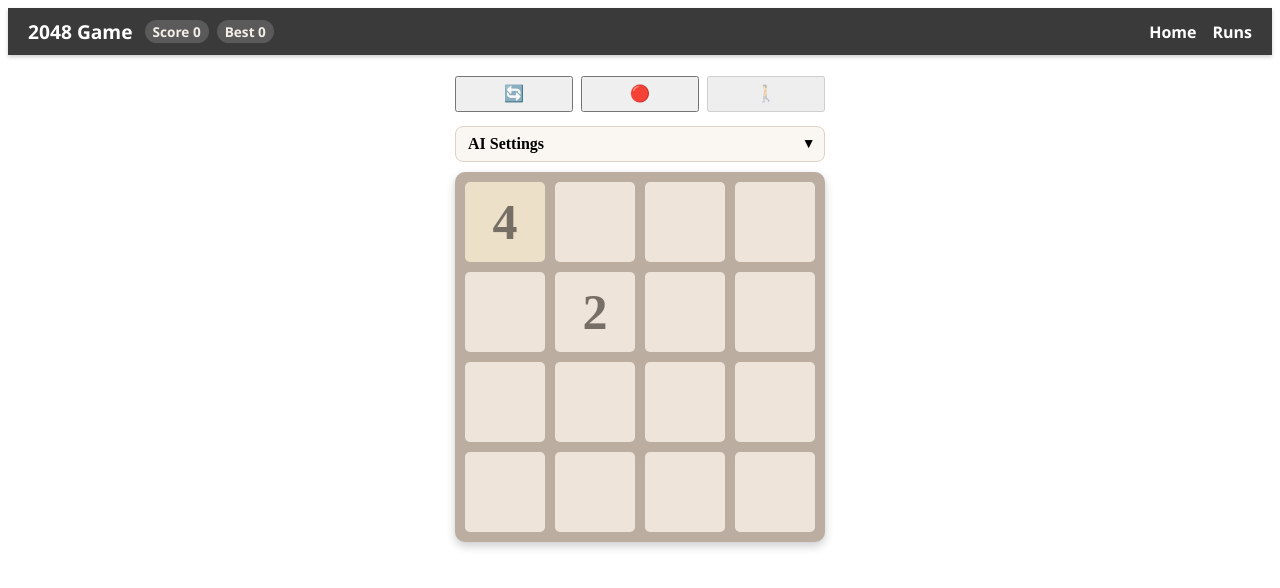
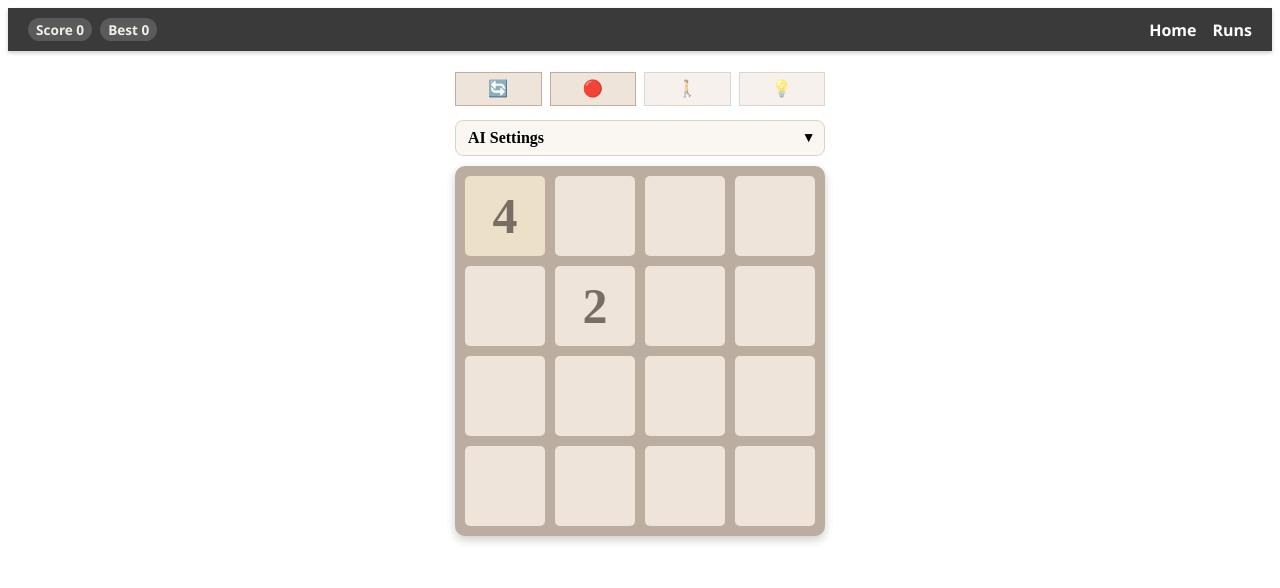
Before and after one commit to zvweiss/2048-Angular, an Angular app: page / in a window 1280 px wide. Shown: the top 588 px of the page. Built offline with nearby package versions, Linux system fonts and the light colour scheme; no server answers.

Commit message:
Add hint overlay and refine UI

```diff
--- a/src/app/components/navbar/navbar.component.css
+++ b/src/app/components/navbar/navbar.component.css
@@ -13,14 +13,7 @@
 .nav-left {
   display: flex;
   align-items: center;
-  gap: 12px;
   min-width: 0;
-}
-
-.logo {
-  font-size: 1.2rem;
-  font-weight: bold;
-  white-space: nowrap;
 }
 
 .nav-scores {
@@ -60,10 +53,6 @@
     padding: 8px 12px;
   }
 
-  .logo {
-    font-size: 1rem;
-  }
-
   .best-chip {
     display: none;
   }
--- a/src/app/components/navbar/navbar.component.html
+++ b/src/app/components/navbar/navbar.component.html
@@ -1,6 +1,5 @@
 <nav class="navbar">
   <div class="nav-left">
-    <div class="logo">2048 Game</div>
     <div class="nav-scores">
       <span class="score-chip">Score {{ score$ | async }}</span>
       <span class="score-chip best-chip">Best {{ bestScore$ | async }}</span>
--- a/src/app/pages/game-page/game-page.component.css
+++ b/src/app/pages/game-page/game-page.component.css
@@ -43,6 +43,13 @@
   font-size: 1.02rem;
   padding: 0.4rem 0.7rem;
   flex: 1;
+  background: #eee4da;
+  border: 1px solid #bfae9f;
+  color: #1f150f;
+}
+
+.controls button:disabled {
+  opacity: 0.5;
 }
 
 .ai-controls {
@@ -74,18 +81,13 @@
 
 .ai-controls .ai-speed {
   display: grid;
-  grid-template-columns: 90px 1fr 64px;
+  grid-template-columns: 140px 1fr;
   align-items: center;
   gap: 0.75rem;
 }
 
 .ai-controls .ai-speed input[type='range'] {
   width: 100%;
-}
-
-.ai-controls .ai-speed span {
-  min-width: 4.5rem;
-  text-align: right;
 }
 
 .ai-buttons {
@@ -104,6 +106,8 @@
   border-radius: 8px;
   padding: 0.5rem 0.75rem;
   background: #faf7f2;
+  max-height: 38vh;
+  overflow-y: auto;
 }
 
 .ai-advanced summary {
@@ -133,11 +137,45 @@
   margin-bottom: 0.5rem;
 }
 
+.board-wrap {
+  position: relative;
+  width: var(--board-width);
+  max-width: 100%;
+  margin: var(--space-1) 0 var(--space-2);
+}
+
 app-game-board {
   display: block;
-  margin: var(--space-1) 0 var(--space-2);
-  width: var(--board-width);
-  max-width: 100%;
+  width: 100%;
+}
+
+.hint-overlay {
+  position: absolute;
+  inset: 0;
+  display: flex;
+  flex-direction: column;
+  align-items: center;
+  justify-content: center;
+  color: #1f150f;
+  text-shadow: 0 2px 6px rgba(0, 0, 0, 0.35);
+  opacity: 0.9;
+  pointer-events: none;
+  gap: 0.35rem;
+  text-align: center;
+}
+
+.hint-arrow {
+  font-size: clamp(32px, 10vw, 56px);
+}
+
+.hint-text {
+  font-size: clamp(12px, 3.2vw, 14px);
+  background: rgba(255, 255, 255, 0.95);
+  color: #1f150f;
+  padding: 3px 10px;
+  border-radius: 999px;
+  border: 1px solid rgba(191, 174, 159, 0.9);
+  box-shadow: 0 2px 8px rgba(0, 0, 0, 0.15);
 }
 
 .debug-controls {
@@ -157,10 +195,6 @@ app-game-board {
     padding: var(--space-2) var(--space-1);
   }
 
-  .page-container > app-game-board {
-    order: 2;
-  }
-
   .page-container > .controls {
     order: 3;
   }
@@ -169,8 +203,8 @@ app-game-board {
     order: 4;
   }
 
-  .page-container > .ai-summary {
-    order: 5;
+  .page-container > .board-wrap {
+    order: 2;
   }
 
   .controls {
@@ -185,10 +219,6 @@ app-game-board {
   .ai-controls .ai-speed {
     grid-template-columns: 1fr;
     justify-items: stretch;
-  }
-
-  .ai-controls .ai-speed span {
-    text-align: left;
   }
 
   .ai-buttons {
--- a/src/app/pages/game-page/game-page.component.html
+++ b/src/app/pages/game-page/game-page.component.html
@@ -18,6 +18,13 @@
       >
         🚶
       </button>
+      <button
+        (click)="showHint()"
+        [disabled]="aiRunning || gameOverActive || hintLoading"
+        [attr.title]="aiRunning || gameOverActive ? null : 'Hint'"
+      >
+        {{ hintIcon() }}
+      </button>
     </div>
 
     <div class="ai-controls">
@@ -36,7 +43,7 @@
       <details class="ai-advanced">
         <summary>AI Settings</summary>
         <label class="ai-speed">
-          AI Speed
+          AI Speed ({{ aiSpeedMs }} ms)
           <input
             type="range"
             min="5"
@@ -45,10 +52,9 @@
             [(ngModel)]="aiSpeedMs"
             (input)="updateAiSpeed()"
           />
-          <span>{{ aiSpeedMs }} ms</span>
         </label>
         <label class="ai-speed">
-          Min Depth
+          Min Depth ({{ aiMindepth }})
           <input
             type="range"
             min="1"
@@ -57,10 +63,9 @@
             [(ngModel)]="aiMindepth"
             (input)="updateAiConfig()"
           />
-          <span>{{ aiMindepth }}</span>
         </label>
         <label class="ai-speed">
-          Smartness
+          Smartness ({{ aiSmartness }})
           <input
             type="range"
             min="1"
@@ -69,12 +74,19 @@
             [(ngModel)]="aiSmartness"
             (input)="updateAiConfig()"
           />
-          <span>{{ aiSmartness }}</span>
         </label>
       </details>
     </div>
 
-    <app-game-board></app-game-board>
+    <div class="board-wrap">
+      <app-game-board></app-game-board>
+      <div class="hint-overlay" *ngIf="hintDirection as dir">
+        <div class="hint-arrow">{{ hintArrow(dir) }}</div>
+        <div class="hint-text">
+          Hint only — you can still move any direction (arrow keys or swipe)
+        </div>
+      </div>
+    </div>
 
     <div
       class="debug-controls"
--- a/src/app/pages/game-page/game-page.component.ts
+++ b/src/app/pages/game-page/game-page.component.ts
@@ -13,6 +13,7 @@ import { AiService } from '../../services/ai.service';
 import { NavbarComponent } from '../../components/navbar/navbar.component';
 import { GameBoardComponent } from '../../components/game-board/game-board.component';
 import { Board } from '../../types/board';
+import { Direction } from '../../types/direction';
 import { DebugPanelComponent } from '../../components/debug-panel/debug-panel.component';
 import { SwipeDirective } from '../../directives/swipe.directive';
 import { DebugService } from '../../services/debug.service';
@@ -64,6 +65,9 @@ export class GamePageComponent implements OnInit, OnDestroy {
   private aiGameOverHandled = false;
   private aiPausedForNav = false;
   private destroy$ = new Subject<void>();
+  hintDirection: Direction | null = null;
+  hintLoading = false;
+  private hintToken = 0;
 
   constructor(
     public game: GameService,
@@ -139,6 +143,7 @@ export class GamePageComponent implements OnInit, OnDestroy {
   }
 
   move(direction: 'up' | 'down' | 'left' | 'right') {
+    this.clearHint();
     this.game.move(direction);
   }
 
@@ -147,6 +152,7 @@ export class GamePageComponent implements OnInit, OnDestroy {
     this.resetAiRunTracking();
     this.game.startNewGame();
     this.winFromAiRun = false;
+    this.clearHint();
     this.startAiLoop(true);
   }
 
@@ -228,9 +234,57 @@ export class GamePageComponent implements OnInit, OnDestroy {
         return;
       }
       this.game.move(nextMove);
+      this.clearHint();
     } finally {
       this.aiStepInFlight = false;
     }
+  }
+
+  showHint(): void {
+    if (this.aiRunning || this.gameOverActive || this.hintLoading) return;
+    if (this.hintDirection) {
+      this.game.move(this.hintDirection);
+      this.clearHint();
+      return;
+    }
+    const token = ++this.hintToken;
+    this.hintLoading = true;
+    const board = this.game.getBoardSnapshot();
+    this.ai
+      .getMove(board)
+      .then((nextMove) => {
+        if (token !== this.hintToken) return;
+        this.hintDirection = nextMove;
+      })
+      .finally(() => {
+        if (token !== this.hintToken) return;
+        this.hintLoading = false;
+      });
+  }
+
+  hintArrow(direction: Direction): string {
+    switch (direction) {
+      case 'up':
+        return '⬆️';
+      case 'down':
+        return '⬇️';
+      case 'left':
+        return '⬅️';
+      case 'right':
+        return '➡️';
+    }
+  }
+
+  hintIcon(): string {
+    if (this.hintLoading) return '⏳';
+    if (this.hintDirection) return this.hintArrow(this.hintDirection);
+    return '💡';
+  }
+
+  private clearHint(): void {
+    this.hintToken++;
+    this.hintDirection = null;
+    this.hintLoading = false;
   }
 
   private stopAi(reason: 'stop' | 'game-over' = 'stop'): void {
@@ -321,6 +375,7 @@ export class GamePageComponent implements OnInit, OnDestroy {
     this.aiRunning = true;
     this.aiStepInFlight = false;
     this.aiRunToken++;
+    this.clearHint();
     this.aiRunLogged = false;
     this.aiGameOverHandled = false;
     this.aiPausedForNav = false;
@@ -371,6 +426,7 @@ export class GamePageComponent implements OnInit, OnDestroy {
     this.aiAutoBoostLocked = false;
     this.aiGameOverHandled = false;
     this.aiPausedForNav = false;
+    this.clearHint();
   }
 
   private pauseAiForNav(): void {
--- a/src/app/pages/run-history/run-history.component.html
+++ b/src/app/pages/run-history/run-history.component.html
@@ -19,7 +19,6 @@
           <th (click)="sortBy('timestamp')">Date/Time</th>
           <th (click)="sortBy('score')">Score</th>
           <th (click)="sortBy('maxTile')">Max Tile</th>
-          <th (click)="sortBy('moves')">Moves</th>
         </tr>
       </thead>
       <tbody>
@@ -27,7 +26,6 @@
           <td>{{ formatTimestamp(run.timestamp) }}</td>
           <td>{{ run.score }}</td>
           <td>{{ run.maxTile }}</td>
-          <td>{{ run.moves }}</td>
         </tr>
       </tbody>
     </table>
```
